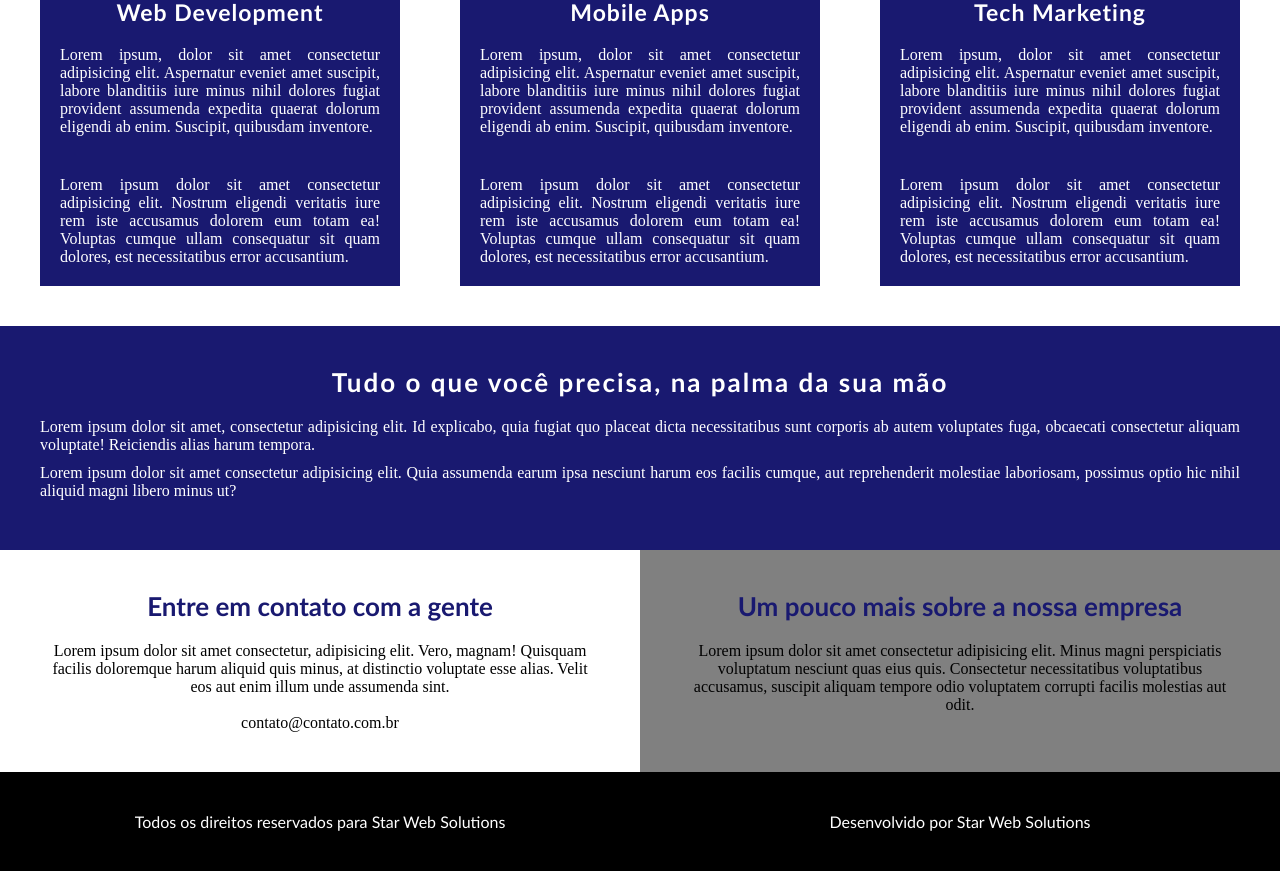
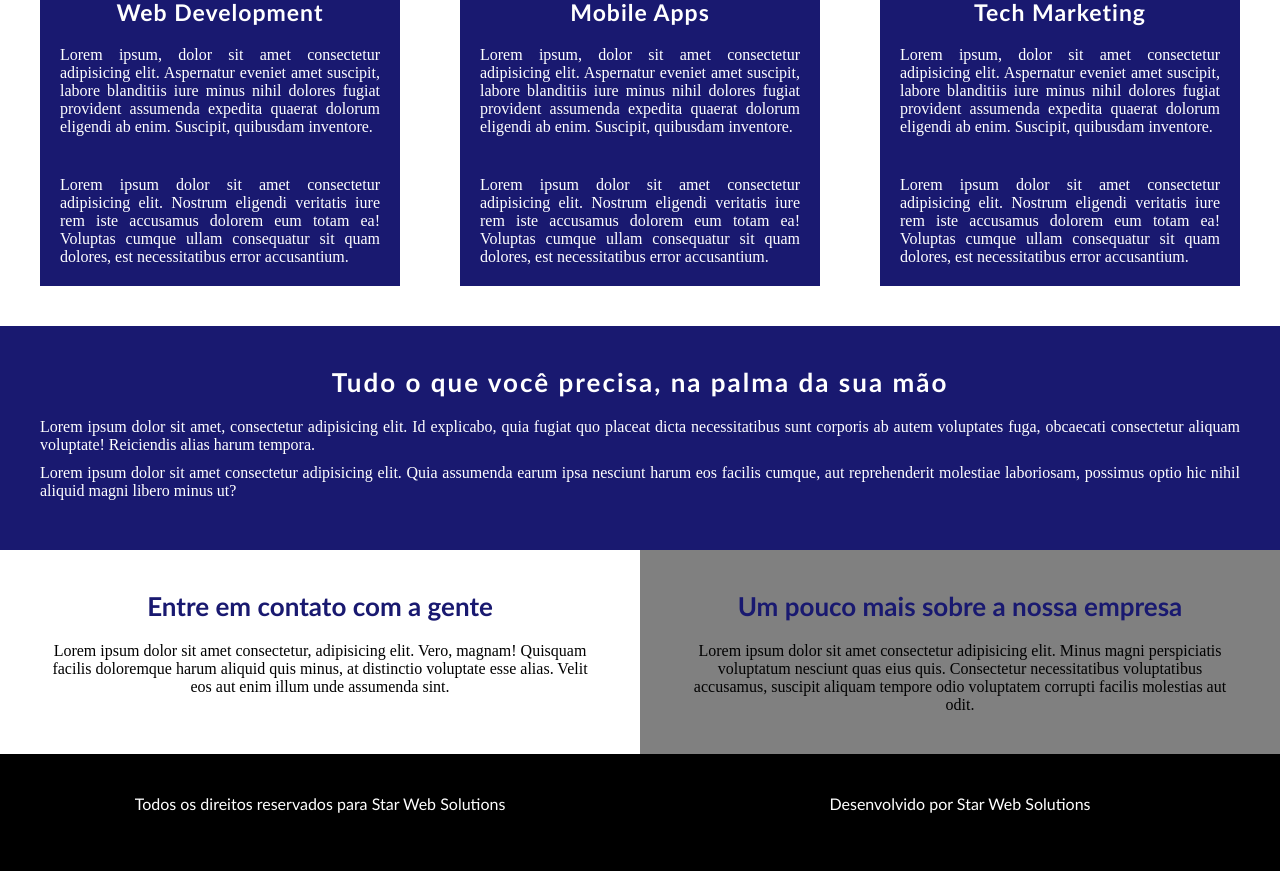
Before and after one commit to camilautz/praticas-HTML-CSS, a plain HTML site: page responsive-landing-page/index.html in a window 1280 px wide. Shown: the part 1176-2047 px from the top of the page. Drawn offline with Linux system fonts and the light colour scheme.

Commit message:
atualizando index.html

```diff
--- a/responsive-landing-page/index.html
+++ b/responsive-landing-page/index.html
@@ -84,8 +84,7 @@
         <div class="contact-container">
             <div class="contact-us">
                 <h3>Entre em contato com a gente</h3>
-                <p> Lorem ipsum dolor sit amet consectetur, adipisicing elit. Vero, magnam! Quisquam facilis doloremque harum aliquid quis minus, at distinctio voluptate esse alias. Velit eos aut enim illum unde assumenda sint.<br><br></p>
-                <p>contato@contato.com.br</p>
+                <p> Lorem ipsum dolor sit amet consectetur, adipisicing elit. Vero, magnam! Quisquam facilis doloremque harum aliquid quis minus, at distinctio voluptate esse alias. Velit eos aut enim illum unde assumenda sint.</p>
             </div>
 
             <div class="about-us">
```
